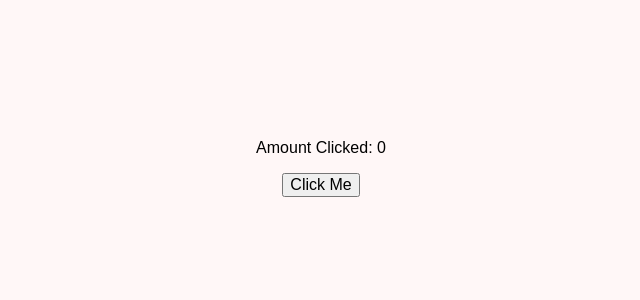
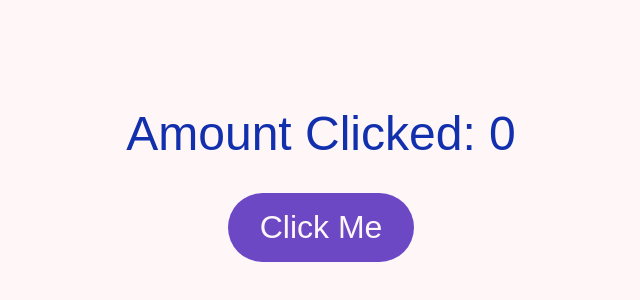
Before and after one commit to mjollnir03/ButtonClicker, an Electron app: page index.html in a window 800 px wide. Shown: the part 240-540 px from the top of the page, without its empty margins (79-719 px from the left). Drawn offline with Linux system fonts and the light colour scheme.

Commit message:
update main.css

```diff
--- a/styles/main.css
+++ b/styles/main.css
@@ -35,3 +35,20 @@ h1 {
     align-items: center;
     padding: 2rem;
 }
+
+#myText {
+    color: var(--text-color);
+    font-size: var(--font-size-text);
+    margin-bottom: 2rem;
+}
+
+#myButton {
+    background-color: var(--button-color);
+    color: var(--color-4);
+    font-size: var(--font-size-button);
+    padding: 1rem 2rem;
+    border: none;
+    border-radius: 50px;
+    cursor: pointer;
+    transition: background-color 0.3s ease, transform 0.1s ease;
+}
```
